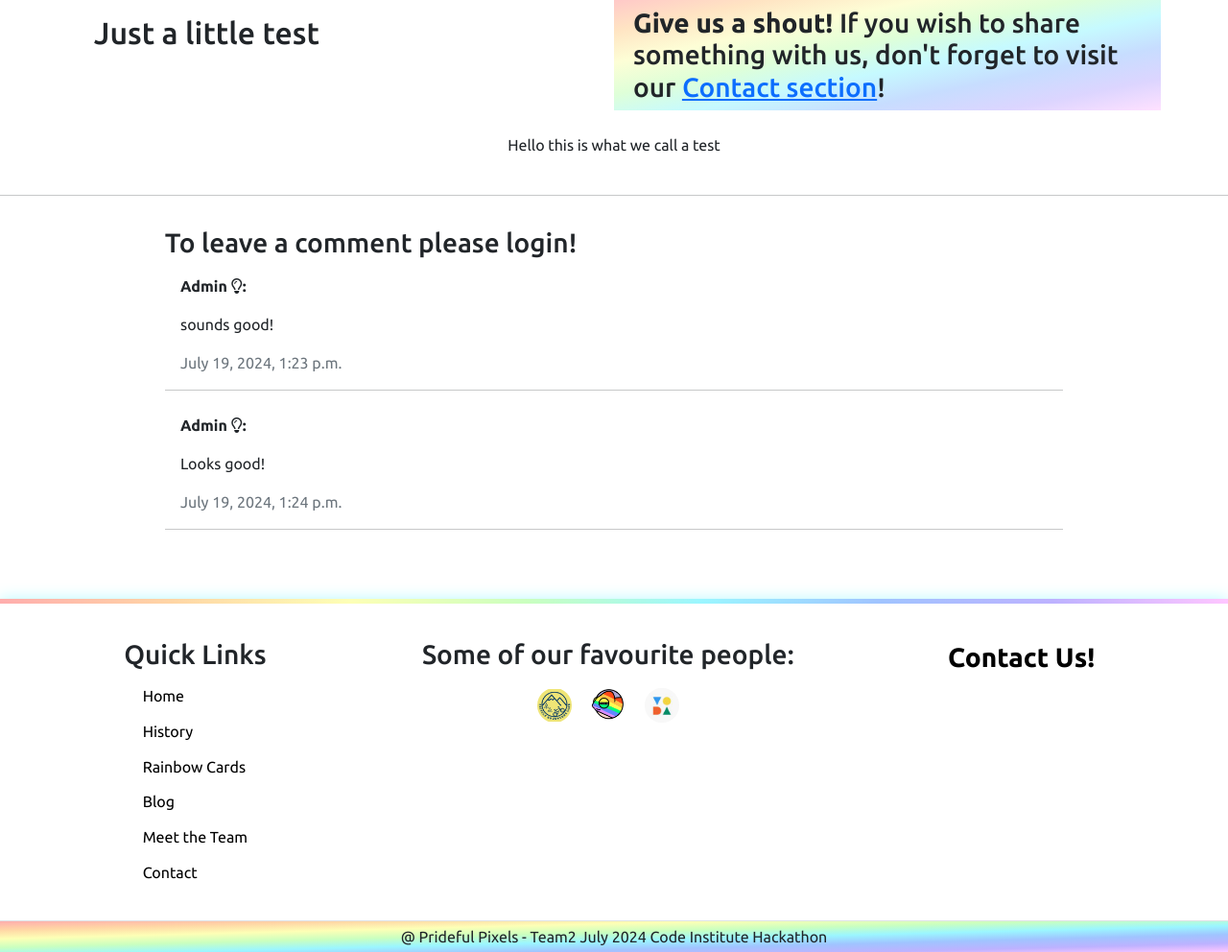
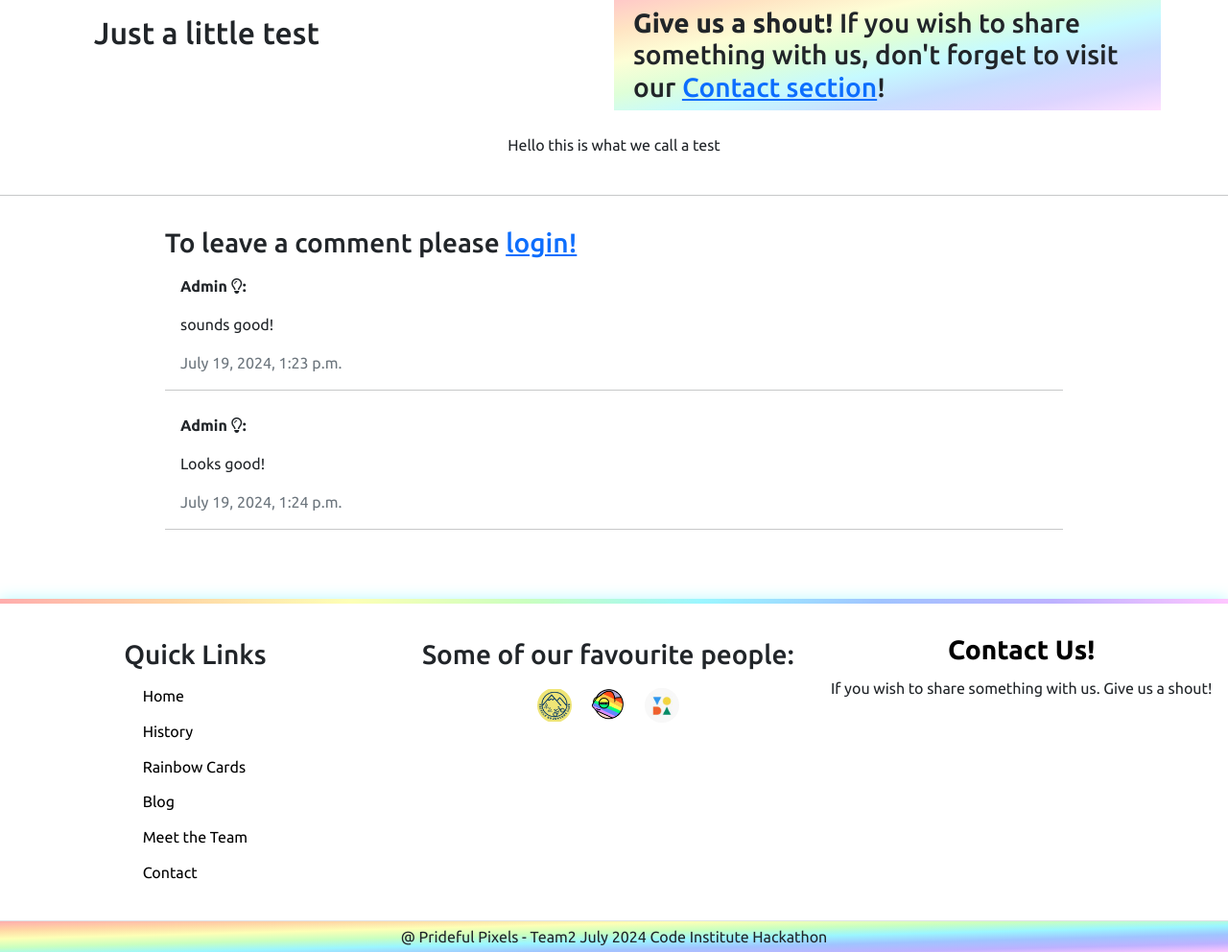
Before and after one commit to josipcodes/hack-team-2, a Django app: a page that uses templates/base.html in a window 1280 px wide. Shown: the part 583-1575 px from the top of the page at 96% size. Run offline with Django 3.2, Linux system fonts and the light colour scheme; data comes from the database, SQL or seed files in the repository; some libraries are stand-ins or nearby versions; some web fonts are replaced.

Commit message:
Added a little change of the image and position for the blog post with change to the footer

```diff
--- a/blog/templates/blog/blog_post.html
+++ b/blog/templates/blog/blog_post.html
@@ -15,11 +15,7 @@
             <div class="row g-3">
                 <div class="blog-header-container">
                     <h1 class="post-title blog-header-overlay">{{ post.title }} by {{ post.author }}</h1>
-                    {% if post.image %}
-                    <img class="card-img-top blog-header-img" src="{{ post.image.url }}" alt="Blog Image">
-                    {% else %}
-                    <img src="https://imgur.com/jVraxDv.png" class="card-img-top blog-header-img" alt="Placeholder Image">
-                    {% endif %}
+                    <img src="https://imgur.com/mmg56eP.png" class="card-img-top blog-header-img" alt="Placeholder Image">
                 </div>
             </div>
 			<!-- Blog post main area -->
@@ -30,6 +26,9 @@
                         <div class="col-md-6">
                             <h2 class="m-3">{{ post.excerpt }}</h2>
                         </div>
+                        {% if post.image %}
+                            <img class="card-img-top blog-header-img" src="{{ post.image.url }}" alt="Blog Image">
+                        {% endif %}
                         <div class="col-md-6 blog-contact d-flex justify-content-center align-items-center">
                             <h3 class="m-2">
                                 <strong>Give us a shout!</strong> If you wish to share something with us, don't forget to visit our <a class="mt-2" href="{% url 'contact' %}">Contact section</a>!
@@ -67,8 +66,9 @@
             <div class="col-12 col-sm-9 card mb-4 mt-3 bg-transparent border-0">
                 <h3>Comments:</h3>
                 {% else %}
-                      <h3>To leave a comment please login!</h3>
-                      <a href="{% url 'account_login' %}" rel="noopener" aria-label="Login Page"></a>
+                      <h3>To leave a comment please
+                          <a href="{% url 'account_login' %}" rel="noopener" aria-label="Login Page">login!</a>
+                      </h3>
                     {% endif %}
                 <div class="mb-md-5 mb-md-0">
                     <div class="card-body p-0 pt-2">
--- a/templates/base.html
+++ b/templates/base.html
@@ -124,7 +124,7 @@
 
   <footer class="footer mt-auto dark-bg p-0 pt-1">
     <div class="row footer-row me-0">
-      <div class="col-md-4 quick-links-container">
+      <div class="col-lg-4 quick-links-container">
         <h3 class="footer-title">Quick Links</h3>
         <div class="quick-links-content">
           <a href="{% url 'home' %}" rel="noopener" aria-label="Home page">Home</a>
@@ -135,7 +135,7 @@
           <a href="{% url 'contact' %}" rel="noopener" aria-label="Contact page">Contact</a>
         </div>
       </div>
-      <div class="col-md-4 footlinks">
+      <div class="col-lg-4 footlinks">
         <h3 class="footer-title">Some of our favourite people:</h3>
         <div class="footlinks-content">
           <div class="footlinks-icons pt-2">
@@ -154,12 +154,13 @@
           </div>
         </div>
       </div>
-      <div class="col-md-4">
+      <div class="col-lg-4 mt-4">
         <h3>
           <a class="footer-title contact-us" href="{% url 'contact' %}">
             <span class="contact-text">Contact Us!</span>
           </a>
         </h3>
+        <p class="d-flex justify-content-center">If you wish to share something with us. Give us a shout!</p>
       </div>
     </div>
     <div class="m-0">
```
Also changed, not shown: blog/templates/blog/blog.html (+3 -6 lines), contact/templates/contact/contact.html (+0 -24 lines).
